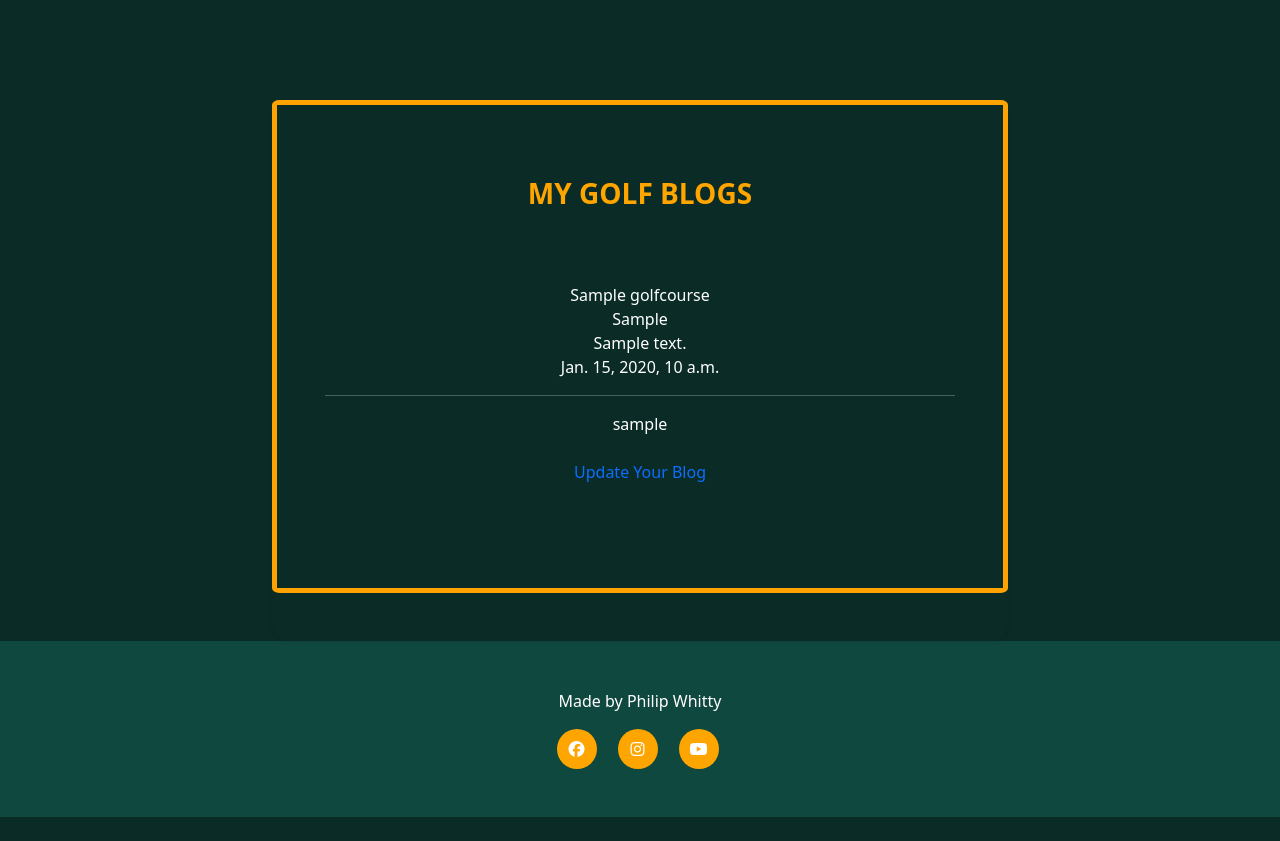
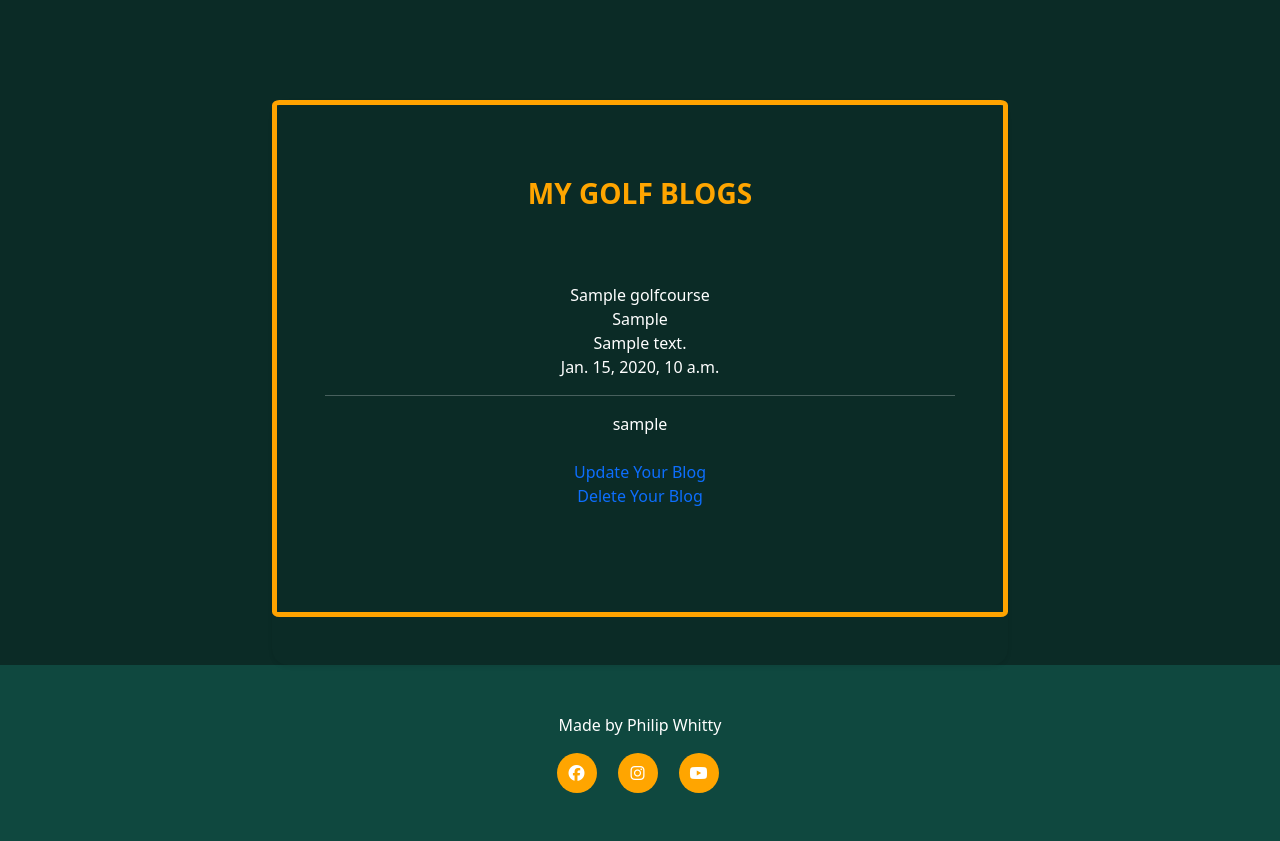
Before and after one commit to phillywhitty/The_Golfers, a Django app: page /my_golf_blog/ in a window 1280 px wide. Shown: the part 80-921 px from the top of the page. Before the commit the page ends 897 px from the top, so only its background shows below. Run offline with Django 3.2, Linux system fonts and the light colour scheme; a user stored in the database is signed in; tables that the repository leaves empty hold one stand-in row (values such as "Sample post"); some libraries are stand-ins or nearby versions.

Commit message:
create delete function, add template, views and urls

```diff
--- a/blog/urls.py
+++ b/blog/urls.py
@@ -8,4 +8,5 @@ urlpatterns = [
     path("create_blog/", views.create_blog, name="create_blog"),
     path("my_golf_blog/", views.my_golf_blog, name="my_golf_blog"),
     path("update_blog/<str:pk>", views.update_blog, name="update_blog"),
+    path("delete_blog/<str:pk>", views.delete_blog, name="delete_blog"),
 ]
--- a/blog/views.py
+++ b/blog/views.py
@@ -13,39 +13,42 @@ from . models import GolfCourse
 # View functions
 # ==============================
 
+
 # Render the landing_page
-
+#------------------------
 def landing_page(request):
-
     return render(request, "landing_page.html")
 
+
 # Render the about page
-
+#----------------------
 def about(request):
-
     return render(request, "about.html")
 
+
 # Render the blog_index page
-
+#---------------------------
 @login_required(login_url="account/login.html")
 def blog_index(request):
-
     return render(request, "blog_index.html")
-
 
 
 # ==============================
 # CRUD VIEWS
 # ==============================
 
+#------------======-----------#
+# Render the CREATE blog page #
+# -----------======-----------#
 
-# Render the CREATE blog page
 @login_required(login_url="account/login.html")
 def create_blog(request):
     form = CreateBlogForm
+
     # Check if the request method is POST
     if request.method == 'POST':
         form = CreateBlogForm(request.POST)
+
     # Check if the form data is valid
         if form.is_valid():
             createblog = form.save(commit=False)
@@ -53,49 +56,71 @@ def create_blog(request):
             createblog.save()
             messages.success(request, "Your Blog has been submitted!")
             return redirect('blog_index')
+
+    # create a context dictionary with the form and pass it to the template
     context = {'CreateBlogForm': form}
-
+    # Render the 'create_blog.html' template with the context data
     return render(request, "create_blog.html", context)
 
+
+#-------------====-----------------------------------------#
 # Lets a user READ a blog they created on my_golf_blog page
+#-------------====-----------------------------------------#
+
 @login_required(login_url="account/login.html")
 def my_golf_blog(request):
-
+    # Get the ID of the current user
     current_user = request.user.id
-
+    # Retrieve all GolfCourse objects where the user is the current user
     my_blog = GolfCourse.objects.all().filter(user=current_user)
-
     context = {'MyBlog': my_blog}
+    # Render the my_golf_blog.html template with the context data
+    return render(request, "my_golf_blog.html", context)
 
 
-
-    return render(request, "my_golf_blog.html", context)
-
+#-------------======----------------------------#
 # Lets a user UPDATE a blog on my_golf_blog page
+#-------------======----------------------------#
 @login_required(login_url="account/login.html")
 def update_blog(request, pk):
-
+    # Attempt to retrieve the blog with the given id and owned by the current user
     try:
-
-        update = GolfCourse.objects.get(id=pk, user=request.user)
-
+        blog = GolfCourse.objects.get(id=pk, user=request.user)
     except:
-
+    # If the blog does not exist or does not belong to the current user, redirect to my_golf_blog page
         return redirect('my_golf_blog')
 
-    form = CreateBlogForm(instance=update)
+    # Create a form instance with the blog data to be updated
+    form = CreateBlogForm(instance=blog)
 
+    # Check if the submitted form data is valid
     if request.method == 'POST':
-
-        form = CreateBlogForm(request.POST, instance=update)
-
+        form = CreateBlogForm(request.POST, instance=blog)
         if form.is_valid():
-
             form.save()
             messages.success(request, "Your Blog has been updated!")
+            return redirect('my_golf_blog')
+    context = {'UpdateBlog': form}
+    # Render the update_blog.html template with the context data
+    return render(request, "update_blog.html", context)
 
-            return redirect('my_golf_blog')
 
-    context = {'UpdateBlog': form}
+#-------------======----------------------------#
+# Lets a user DELETE a blog on my_golf_blog page
+#-------------======----------------------------#
+@login_required(login_url="account/login.html")
+def delete_blog(request, pk):
+    # Attempt to retrieve the blog with the given id and owned by the current user
+    try :
+        blog = GolfCourse.objects.get(id=pk, user=request.user)
+    # If the blog does not exist or does not belong to the current user, redirect to my_golf_blog page
+    except:
+        return redirect('my_golf_blog')
+    # Check if the submitted form data is valid
+    if request.method == 'POST':
+        blog.delete()
+        messages.success(request, "Your Blog has been deleted!")
+        return redirect('my_golf_blog')
 
-    return render(request, "update_blog.html", context)
+    # Render the delete_blog.html template with the context data
+    return render(request, "delete_blog.html")
--- a/templates/my_golf_blog.html
+++ b/templates/my_golf_blog.html
@@ -27,6 +27,8 @@
                             <br>
                             <br>
                             <a href="{% url 'update_blog' blog.id %}">Update Your Blog</a>
+                            <br>
+                            <a href="{% url 'delete_blog' blog.id %}">Delete Your Blog</a>
                             {% endfor %}
                         </div>
                     </div>
```
Also changed, not shown: templates/delete_blog.html (added, +31 -0 lines).
